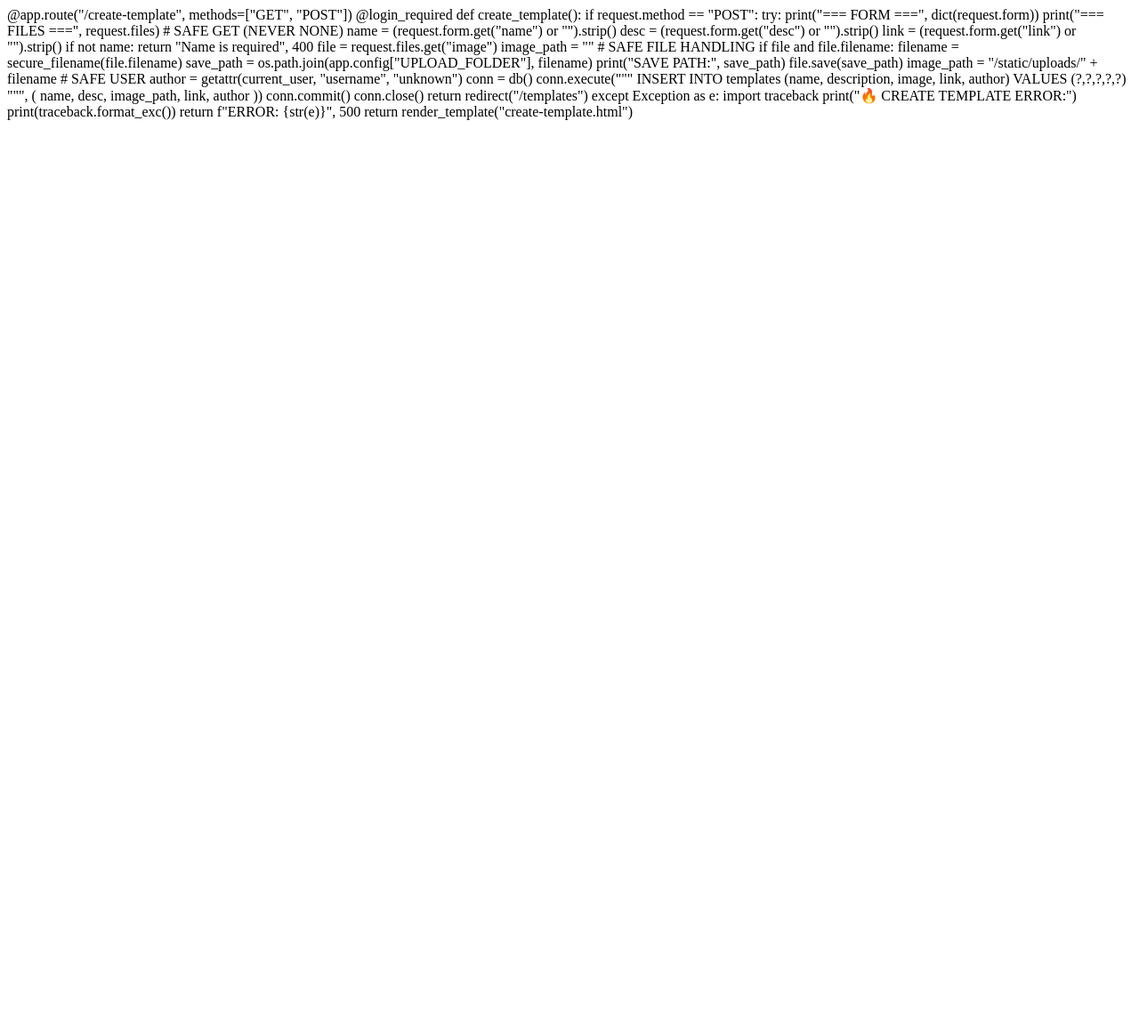
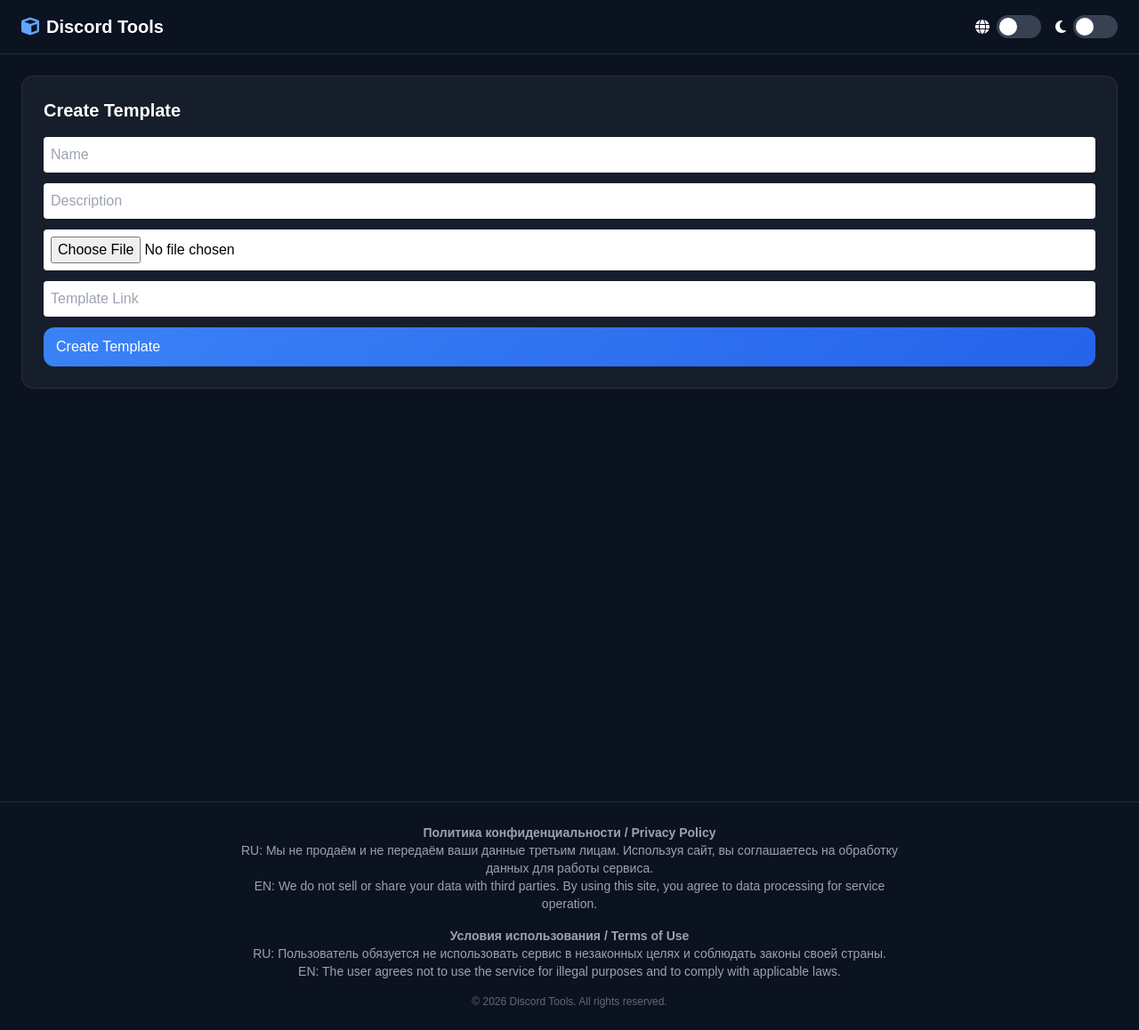
Before and after one commit to veskerlakq/Discord-Tools, a Flask app: template FlaskProject/templates/create_template.html in a window 1280 px wide. Shown: the whole page at 89% size. Before the commit the page ends 135 px from the top, so only its background shows below. Run offline with Flask 3, Linux system fonts and the light colour scheme; the template is opened without the code that fills it, so the values that code supplies are empty; some libraries are stand-ins or nearby versions.

Commit message:
Update create_template.html

```diff
--- a/FlaskProject/templates/create_template.html
+++ b/FlaskProject/templates/create_template.html
@@ -1,62 +1,27 @@
-@app.route("/create-template", methods=["GET", "POST"])
-@login_required
-def create_template():
+{% extends "base.html" %}
 
-    if request.method == "POST":
+{% block content %}
 
-        try:
-            print("=== FORM ===", dict(request.form))
-            print("=== FILES ===", request.files)
+<div class="card p-6">
 
-            # SAFE GET (NEVER NONE)
-            name = (request.form.get("name") or "").strip()
-            desc = (request.form.get("desc") or "").strip()
-            link = (request.form.get("link") or "").strip()
+    <h2 class="text-xl font-bold mb-4">Create Template</h2>
 
-            if not name:
-                return "Name is required", 400
+    <form method="POST" enctype="multipart/form-data" class="flex flex-col gap-3">
 
-            file = request.files.get("image")
+        <input name="name" placeholder="Name" class="p-2 rounded text-black">
 
-            image_path = ""
+        <input name="desc" placeholder="Description" class="p-2 rounded text-black">
 
-            # SAFE FILE HANDLING
-            if file and file.filename:
-                filename = secure_filename(file.filename)
+        <input type="file" name="image" class="p-2 bg-white text-black rounded">
 
-                save_path = os.path.join(app.config["UPLOAD_FOLDER"], filename)
+        <input name="link" placeholder="Template Link" class="p-2 rounded text-black">
 
-                print("SAVE PATH:", save_path)
+        <button class="btn blue">
+            Create Template
+        </button>
 
-                file.save(save_path)
+    </form>
 
-                image_path = "/static/uploads/" + filename
+</div>
 
-            # SAFE USER
-            author = getattr(current_user, "username", "unknown")
-
-            conn = db()
-
-            conn.execute("""
-                INSERT INTO templates (name, description, image, link, author)
-                VALUES (?,?,?,?,?)
-            """, (
-                name,
-                desc,
-                image_path,
-                link,
-                author
-            ))
-
-            conn.commit()
-            conn.close()
-
-            return redirect("/templates")
-
-        except Exception as e:
-            import traceback
-            print("🔥 CREATE TEMPLATE ERROR:")
-            print(traceback.format_exc())
-            return f"ERROR: {str(e)}", 500
-
-    return render_template("create-template.html")
+{% endblock %}
```
